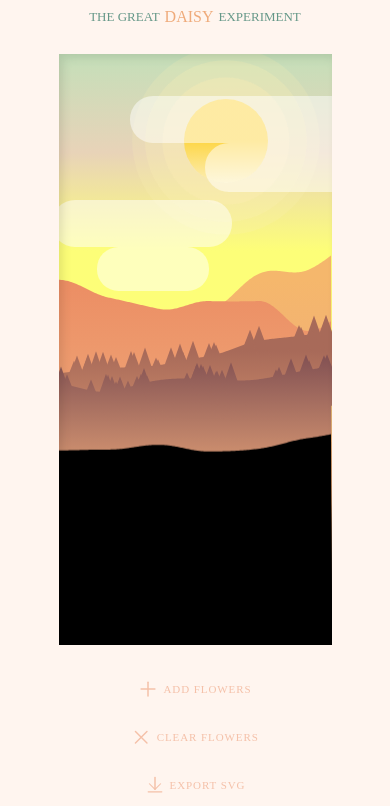
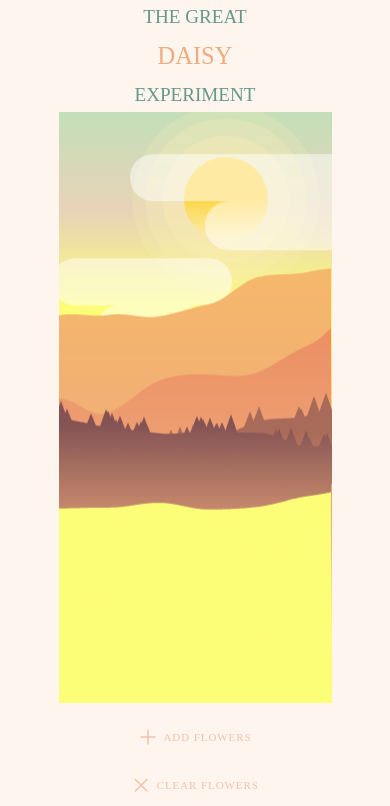
Before and after one commit to talitahalboth/The-Great-Daisy-Experiment, a website built with webpack: page src/custom.html in a window 390 px wide. Shown: the top 806 px of the page. Built offline with nearby package versions, Linux system fonts and the light colour scheme; files whose address does not match are found by name; a web font is replaced by a local one; what javascript-color-gradient would draw is missing.

Commit message:
😌 make image crisper, stop using position:absolute (#3)
* add image loader

* update responsiveness

* :relieved:  stop using position: absolue

* 🧹 remove comments

Co-authored-by: Talita Halboth <19466053+talitahalboth@users.noreply.github.com>

```diff
--- a/package.json
+++ b/package.json
@@ -22,9 +22,11 @@
     "@types/javascript-color-gradient": "^2.4.0",
     "css-loader": "^6.7.1",
     "css-minimizer-webpack-plugin": "^4.2.1",
+    "file-loader": "^6.2.0",
     "html-webpack-plugin": "^5.5.0",
     "mini-css-extract-plugin": "^2.6.1",
     "ts-loader": "^9.4.1",
+    "url-loader": "^4.1.1",
     "webpack": "^5.74.0",
     "webpack-cli": "^4.10.0",
     "webpack-dev-server": "^4.11.1"
--- a/src/background.ts
+++ b/src/background.ts
@@ -2,19 +2,13 @@ import { Cloud, cloudsOverlap } from "./clouds"
 import { mountainStartColour, mountainEndColour, skyColours, mounstainGradientStopColour1, mounstainGradientStopColour2 } from "./constants"
 import { createMountainsWithTrees, Mountains, MountainsWithTrees } from "./mountains"
 import { GenerateNoise } from "./perlin"
-import { sun } from "./sun"
-import { getRandomArbitrary, h, int, lerpColor, mountainRanges, w } from "./utils"
+import { newSun, sun } from "./sun"
+import { ctx, getRandomArbitrary, h, int, lerpColor, mountainRanges, w } from "./utils"
 
-const backgroundCanvas = document.getElementById("background-layer") as HTMLCanvasElement ?? new HTMLCanvasElement
-const backgroundCtx = backgroundCanvas.getContext("2d") ?? new CanvasRenderingContext2D()
-
-let width = backgroundCanvas.width = w
-let height = backgroundCanvas.height = h
 const clouds: Cloud[] = []
 const mountainsWithTrees: MountainsWithTrees[] = []
 
 
-createMountainsWithTrees(mountainsWithTrees)
 
 const createMountains = () => {
     const start = mountainStartColour
@@ -68,65 +62,71 @@ const createClouds = () => {
     }
 }
 
-const createSkyGradient = (backgroundCtx: CanvasRenderingContext2D) => {
-    var grd = backgroundCtx.createLinearGradient(0, 0, 0, h / 2)
+const createSkyGradient = (ctx: CanvasRenderingContext2D) => {
+    var grd = ctx.createLinearGradient(0, 0, 0, h / 2)
 
     skyColours.forEach((colour, index) => {
         grd.addColorStop(index / skyColours.length, colour)
     })
 
-    backgroundCtx.fillStyle = grd
-    backgroundCtx.fillRect(0, 0, width, backgroundCanvas.height)
+    ctx.fillStyle = grd
+    ctx.fillRect(0, 0, w, h)
 
 
 }
 
-export const drawBackgroundOnContextReverse = (backgroundCtx: CanvasRenderingContext2D) => {
+export const drawBackgroundOnContextReverse = (ctx: CanvasRenderingContext2D) => {
 
-    createSkyGradient(backgroundCtx)
+    createSkyGradient(ctx)
 
-    sun.draw(backgroundCtx)
-    clouds.forEach((cloud) => cloud.draw(backgroundCtx))
+    sun.draw(ctx)
+    clouds.forEach((cloud) => cloud.draw(ctx))
 
     mountainRanges.slice().reverse().forEach((mountain) => {
-        mountain.drawMountain(backgroundCtx, w, h)
+        mountain.drawMountain(ctx, w, h)
     })
 
     mountainsWithTrees.slice().reverse().forEach((mountain, index) => {
         mountain.updateMountains(h / (index + 1), w)
-        mountain.drawMountain(backgroundCtx, w, h)
-        mountain.drawTrees(backgroundCtx, w, h)
+        mountain.drawMountain(ctx, w, h)
+        mountain.drawTrees(ctx, w, h)
     })
 }
 
-export const drawBackgroundOnContext = (backgroundCtx: CanvasRenderingContext2D, clearRect?: boolean) => {
-    backgroundCtx.globalCompositeOperation = 'destination-over'
-    if (clearRect) backgroundCtx.clearRect(0, 0, width, backgroundCanvas.height)
+export const drawBackgroundOnContext = (ctx: CanvasRenderingContext2D, clearRect?: boolean) => {
+    ctx.globalCompositeOperation = 'destination-over'
+    if (clearRect) ctx.clearRect(0, 0, w, h)
 
     mountainsWithTrees.forEach((mountain, index) => {
         mountain.updateMountains(h / (index + 1), w)
-        mountain.drawTrees(backgroundCtx, w, h)
-        mountain.drawMountain(backgroundCtx, w, h)
+        mountain.drawTrees(ctx, w, h)
+        mountain.drawMountain(ctx, w, h)
     })
     mountainRanges.forEach((mountain, index) => {
         mountain.updateMountains(h / (index + 1), w)
-        mountain.drawMountain(backgroundCtx, w, h)
+        mountain.drawMountain(ctx, w, h)
     })
 
-    clouds.forEach((cloud) => cloud.draw(backgroundCtx))
-    sun.draw(backgroundCtx)
+    clouds.forEach((cloud) => cloud.draw(ctx))
+    sun.draw(ctx)
 
-    createSkyGradient(backgroundCtx)
+    createSkyGradient(ctx)
 }
 
 
 
-export const setSizeBackground = () => {
-    height = backgroundCanvas.height = h
-    width = backgroundCanvas.width = w
-
-    drawBackgroundOnContext(backgroundCtx)
-}
 
 createMountains()
 createClouds()
+createMountainsWithTrees(mountainsWithTrees)
+
+export const clearBackground = () => {
+    while (clouds.length > 0) clouds.pop()
+    while (mountainsWithTrees.length > 0) mountainsWithTrees.pop()
+    while (mountainRanges.length > 0) mountainRanges.pop()
+    newSun()
+    createMountainsWithTrees(mountainsWithTrees)
+    createMountains()
+    createClouds()
+
+}
--- a/src/custom.html
+++ b/src/custom.html
@@ -3,6 +3,7 @@
 <html>
 
 <head>
+    <link id="favicon" rel="icon" href="./favicon.ico" />
     <meta charset="UTF-8" />
     <meta name="viewport" content="width=device-width, initial-scale=1.0" />
     <script>var exports = {};</script>
@@ -26,10 +27,7 @@
                 </div>
             </div>
             <div class="parent item">
-                <div class="canvas outer-canvas" id="outer-canvas">
-                </div>
                 <canvas class="canvas daisies" id="canvas"></canvas>
-                <canvas class="background-layer canvas" id="background-layer"></canvas>
 
             </div>
             <div class="item">
@@ -64,6 +62,18 @@
                                 stroke-linecap="round" stroke-linejoin="round" />
                             <path d="M3.125 16.8747H16.875" stroke="#E56D4B" stroke-width="1.05469"
                                 stroke-linecap="round" stroke-linejoin="round" />
+                        </svg>
+                    </button>
+                    <button id="landomizeLandscape">
+                        <span class="button-text">Randomize Landscape</span>
+                        <svg xmlns="http://www.w3.org/2000/svg" width="1.25rem" height="1.25rem" fill="currentColor"
+                            viewBox="0 0 256 256" item="[object Object]" opacity="1" class=" admin-ui-c-bIvpwP">
+                            <polyline points="79.833 99.716 31.833 99.716 31.833 51.716" fill="none"
+                                stroke="currentColor" stroke-linecap="round" stroke-linejoin="round" stroke-width="18">
+                            </polyline>
+                            <path d="M65.7746,190.2254a88,88,0,1,0,0-124.4508L31.83348,99.71573" fill="none"
+                                stroke="currentColor" stroke-linecap="round" stroke-linejoin="round" stroke-width="18">
+                            </path>
                         </svg>
                     </button>
                     <div hidden>
--- a/src/daisyImages.ts
+++ b/src/daisyImages.ts
@@ -1,4 +1,6 @@
-export const sources = ["..\\tmp\\ref\\minhaFlor1.svg", "..\\tmp\\ref\\minhaFlor2.svg"]
+require('../tmp/ref/minhaFlor1.svg')
+require('../tmp/ref/minhaFlor2.svg')
+export const sources = ["minhaFlor1.svg", "minhaFlor2.svg"]
 /*["..\\tmp\\ref\\multipleDaisies\\drawing_d10s1.svg",
     "..\\tmp\\ref\\multipleDaisies\\drawing_d1s1.svg",
     "..\\tmp\\ref\\multipleDaisies\\drawing_d2s1.svg",
@@ -10,7 +12,7 @@ export const sources = ["..\\tmp\\ref\\minhaFlor1.svg", "..\\tmp\\ref\\minhaFlor
     "..\\tmp\\ref\\multipleDaisies\\drawing_d8s1.svg",
     "..\\tmp\\ref\\multipleDaisies\\drawing_d9s1.svg"]*/
 
-export const sourcesSize2 = ["..\\tmp\\ref\\minhaFlor1.svg", "..\\tmp\\ref\\minhaFlor2.svg"]
+export const sourcesSize2 = ["minhaFlor1.svg", "minhaFlor2.svg"]
 
 /*["..\\tmp\\ref\\multipleDaisies\\drawing_d10s2.svg",
     "..\\tmp\\ref\\multipleDaisies\\drawing_d1s2.svg",
@@ -23,7 +25,7 @@ export const sourcesSize2 = ["..\\tmp\\ref\\minhaFlor1.svg", "..\\tmp\\ref\\minh
     "..\\tmp\\ref\\multipleDaisies\\drawing_d8s2.svg",
     "..\\tmp\\ref\\multipleDaisies\\drawing_d9s2.svg"]*/
 
-export const sourcesSize3 = ["..\\tmp\\ref\\minhaFlor1.svg", "..\\tmp\\ref\\minhaFlor2.svg"]
+export const sourcesSize3 = ["minhaFlor1.svg", "minhaFlor2.svg"]
 /*["..\\tmp\\ref\\multipleDaisies\\drawing_d10s3.svg",
    "..\\tmp\\ref\\multipleDaisies\\drawing_d1s3.svg",
    "..\\tmp\\ref\\multipleDaisies\\drawing_d2s3.svg",
--- a/src/hills.ts
+++ b/src/hills.ts
@@ -9,7 +9,7 @@ import { hillsColours, hillsStartColour, hilssEndColour } from "./constants"
 import { Figure } from "./figure"
 import { HillsWithDaisies } from "./mountains"
 import { GenerateNoise } from "./perlin"
-import { getRandomArbitrary, h, w, lerpColor, hillsWithDaisies, calculateYFromXAndANgle, deltaDist, getRandomInt, imagesArray, perspectiveCalculatingValues, viewDist, map } from "./utils"
+import { getRandomArbitrary, h, w, hillsWithDaisies, calculateYFromXAndANgle, deltaDist, getRandomInt, imagesArray, perspectiveCalculatingValues, viewDist, map } from "./utils"
 
 export const createHillsWithDaisiess = () => {
     const start = hillsStartColour
--- a/src/main.ts
+++ b/src/main.ts
@@ -1,10 +1,10 @@
-import { drawBackgroundOnContext, setSizeBackground } from "./background"
+import { clearBackground, drawBackgroundOnContext } from "./background"
 import { sources, sourcesSize2, sourcesSize3 } from "./daisyImages"
 import { Figure } from "./figure"
 import { createHillsWithDaisiess, updateHillsOnSizeChange } from "./hills"
-import { addElementToOrderedList, canvas, ctx, getRandomArbitrary, getRandomInt, h, imagesArray, hillsWithDaisies, w, calculateYFromXAndANgle, deltaDist, viewDist, daisiesGenerator, getXY, perspectiveCalculatingValues, imagesS2Array, imagesS3Array, exportCanvasSvg } from './utils'
+import { addElementToOrderedList, canvas, ctx, getRandomArbitrary, getRandomInt, h, imagesArray, hillsWithDaisies, w, calculateYFromXAndANgle, deltaDist, viewDist, daisiesGenerator, getXY, perspectiveCalculatingValues, imagesS2Array, imagesS3Array, exportCanvasSvg, setSize } from './utils'
 addEventListener("resize", () => setSize())
-
+require('./favicon.ico')
 
 
 function addFlowers() {
@@ -23,7 +23,7 @@ function removeAllFlowers() {
 }
 
 
-const setSize = () => {
+export const setHillsSize = () => {
     ctx.globalCompositeOperation = 'destination-over'
     hillsWithDaisies.forEach((mountain, index) => {
         mountain.updateMountains(h / (index + 1), w)
@@ -42,6 +42,7 @@ const drawScene = () => {
         mountain.drawDaisies(ctx)
         mountain.drawMountain(ctx, w, h)
     })
+    drawBackgroundOnContext(ctx)
 }
 
 
@@ -85,7 +86,6 @@ const generateRandomDaisies = () => {
 
 
 document.addEventListener("click", (e) => {
-    console.log("aaaaa")
     const pos = getXY(canvas, e)
     const img = imagesArray[getRandomInt(imagesArray.length)]
     if (img) {
@@ -121,16 +121,39 @@ sourcesSize3.forEach((source) => {
 createHillsWithDaisiess()
 setSize()
 drawScene()
-setSizeBackground()
-document.getElementById("exportCanvasSvg").onclick = ((e) => {
+drawBackgroundOnContext(ctx, false)
+const exportCanvasSvgButton = document.getElementById("exportCanvasSvg")
+
+if (exportCanvasSvgButton)
+    exportCanvasSvgButton.onclick = ((e) => {
         e.stopPropagation()
         exportCanvasSvg()
     })
-document.getElementById("addFlowers").onclick = ((e) => {
+const addFlowerButton = document.getElementById("addFlowers")
+if (addFlowerButton)
+    addFlowerButton.onclick = ((e) => {
         e.stopPropagation()
         addFlowers()
     })
-document.getElementById("removeAllFlowers").onclick = ((e) => {
+
+const removeAllFlowersButton = document.getElementById("removeAllFlowers")
+if (removeAllFlowersButton)
+    removeAllFlowersButton.onclick = ((e) => {
         e.stopPropagation()
         removeAllFlowers()
     })
+
+const landomizeLandscapeButton = document.getElementById("landomizeLandscape")
+if (landomizeLandscapeButton)
+    landomizeLandscapeButton.onclick = ((e) => {
+        e.stopPropagation()
+        removeAllFlowers()
+        while (hillsWithDaisies.length > 0) {
+            hillsWithDaisies.pop();
+        }
+        clearBackground()
+        createHillsWithDaisiess()
+        setSize()
+        drawScene()
+        drawBackgroundOnContext(ctx, false)
+    })
--- a/src/mountains.ts
+++ b/src/mountains.ts
@@ -128,19 +128,18 @@ export class MountainsWithTrees extends Mountains {
     updateMountains(h: number, w: number) {
         this.updateOffsetHeight(w)
 
+        for (let index = this.rangeCombined.pos.length; index < w; index++) {
+            const rand = Math.random()
+            if (rand < 0.01) {
+                this.generateTree(index)
+            }
+        }
+
         this.range.forEach((noise) => noise.fillPos(w))
         if (this.height === 0) {
             this.height = h
         }
         this.rangeCombined = CombineNoise(this.range)
-
-        for (let index = this.treesPos.length; index < w; index++) {
-            const rand = Math.random()
-            if (rand < 0.01) {
-                this.generateTree(index)
-            }
-
-        }
 
         this.calcuHighestAndLowestYAxis()
     }
--- a/src/sun.ts
+++ b/src/sun.ts
@@ -25,6 +25,11 @@ class Sun {
         this.drawSunWaves(ctx, sunColour, backgroundEndColour)
     }
 
+    randomizeSun(x: number, y: number, r: number) {
+        this.x = int(x)
+        this.y = int(y)
+        this.r = int(r)
+    }
     drawSunWaves(ctx: CanvasRenderingContext2D, start: string, end: string) {
 
         const layers = 3
@@ -49,5 +54,6 @@ class Sun {
 
 }
 
+export const sun = new Sun(int(getRandomArbitrary(w / 3, 3 * w / 4)), int(getRandomArbitrary(h / 8, 2 * h / 8)), (h + w) / 25 + Math.random() * (h + w) / 100)
 
-export const sun = new Sun(int(getRandomArbitrary(w / 3, 3 * w / 4)), int(getRandomArbitrary(h / 8, 2 * h / 8)), (h + w) / 25 + Math.random() * (h + w) / 100)
+export const newSun = () => sun.randomizeSun(int(getRandomArbitrary(w / 3, 3 * w / 4)), int(getRandomArbitrary(h / 8, 2 * h / 8)), (h + w) / 25 + Math.random() * (h + w) / 100)
--- a/src/utils.ts
+++ b/src/utils.ts
@@ -1,8 +1,9 @@
-import { drawBackgroundOnContext, drawBackgroundOnContextReverse, setSizeBackground } from "./background"
+import { drawBackgroundOnContext, drawBackgroundOnContextReverse } from "./background"
 import { DaisiesGenerator } from "./daisiesGenerator"
 import { Figure } from "./figure"
 import { HillsWithDaisies, Mountains } from "./mountains"
 import C2S from '@mithrandirii/canvas2svg'
+import { setHillsSize } from "./main"
 
 export const canvas = document.getElementById("canvas") as HTMLCanvasElement ?? new HTMLCanvasElement
 export const ctx = canvas.getContext("2d") ?? new CanvasRenderingContext2D()
@@ -57,11 +58,24 @@ export const reverseCalculateYFromXAndANgle = (x: number, newY: number, width: n
 }
 
 
-const setSize = () => {
-    h = canvas.height = canvas.getBoundingClientRect().height
-    w = canvas.width = canvas.getBoundingClientRect().width
+export const setSize = () => {
+    // h = canvas.height = canvas.getBoundingClientRect().height
+    // w = canvas.width = canvas.getBoundingClientRect().width
+    let rect = canvas.getBoundingClientRect();
+
+    // increase the actual size of our canvas
+    canvas.width = rect.width * devicePixelRatio;
+    canvas.height = rect.height * devicePixelRatio;
+
+    // ensure all drawing operations are scaled
+    ctx.scale(devicePixelRatio, devicePixelRatio);
     ctx.globalCompositeOperation = 'destination-over'
-    setSizeBackground()
+
+    w = rect.width
+    h = rect.height
+
+    setHillsSize()
+    drawBackgroundOnContext(ctx, false)
 
 }
 
@@ -204,7 +218,7 @@ export function exportCanvasPng() {
 
     hillsWithDaisies.forEach((mountain) => {
         // need daisies as svgUri for this addind daisies to png to work
-        // mountain.drawDaisies(ctx)
+        mountain.drawDaisies(ctx)
         mountain.drawMountain(ctx, w, h)
     })
 
```
Also changed, not shown: webpack.config.js (+12 -0 lines), dist/bundle.js, dist/favicon.ico (added), dist/index.css, dist/index.html, dist/minhaFlor1.svg (added), dist/minhaFlor2.svg (added), src/favicon.ico (added), 3 other files. Lines whose indentation alone changed are shown as unchanged.
